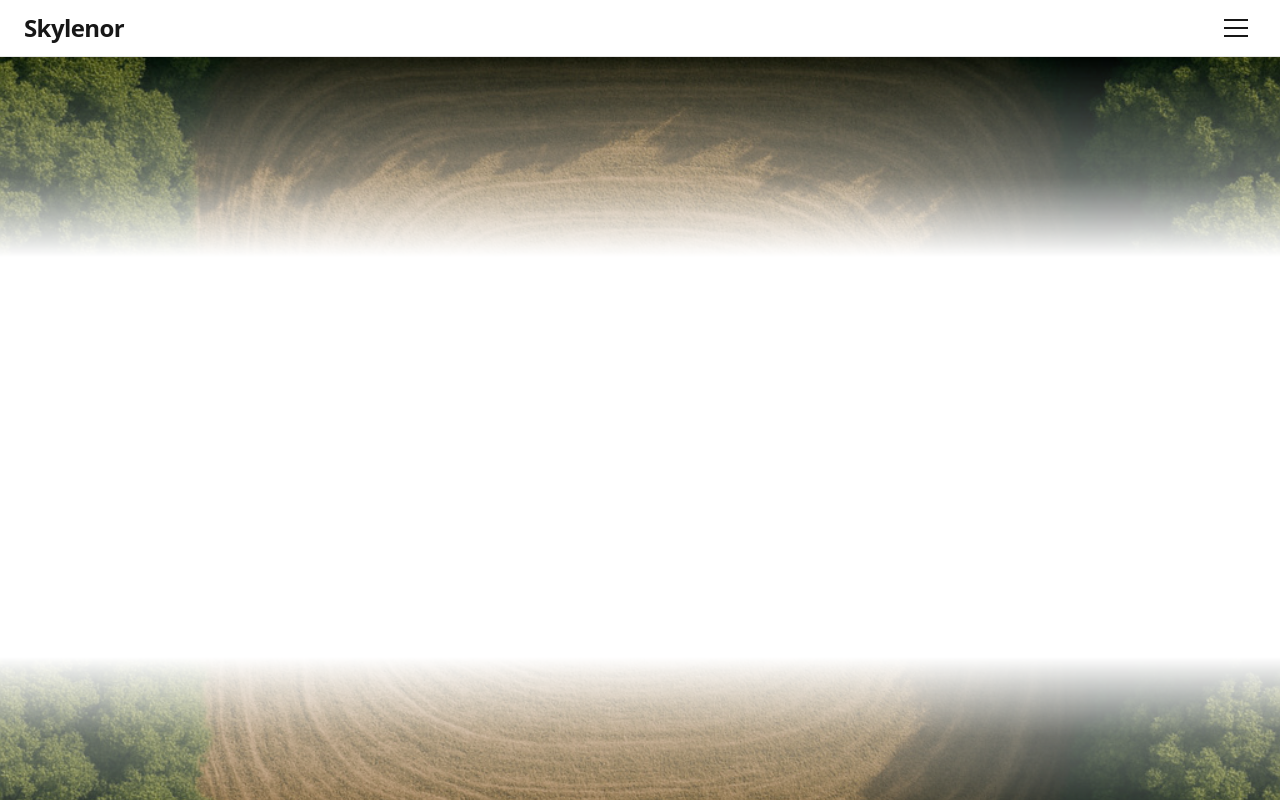
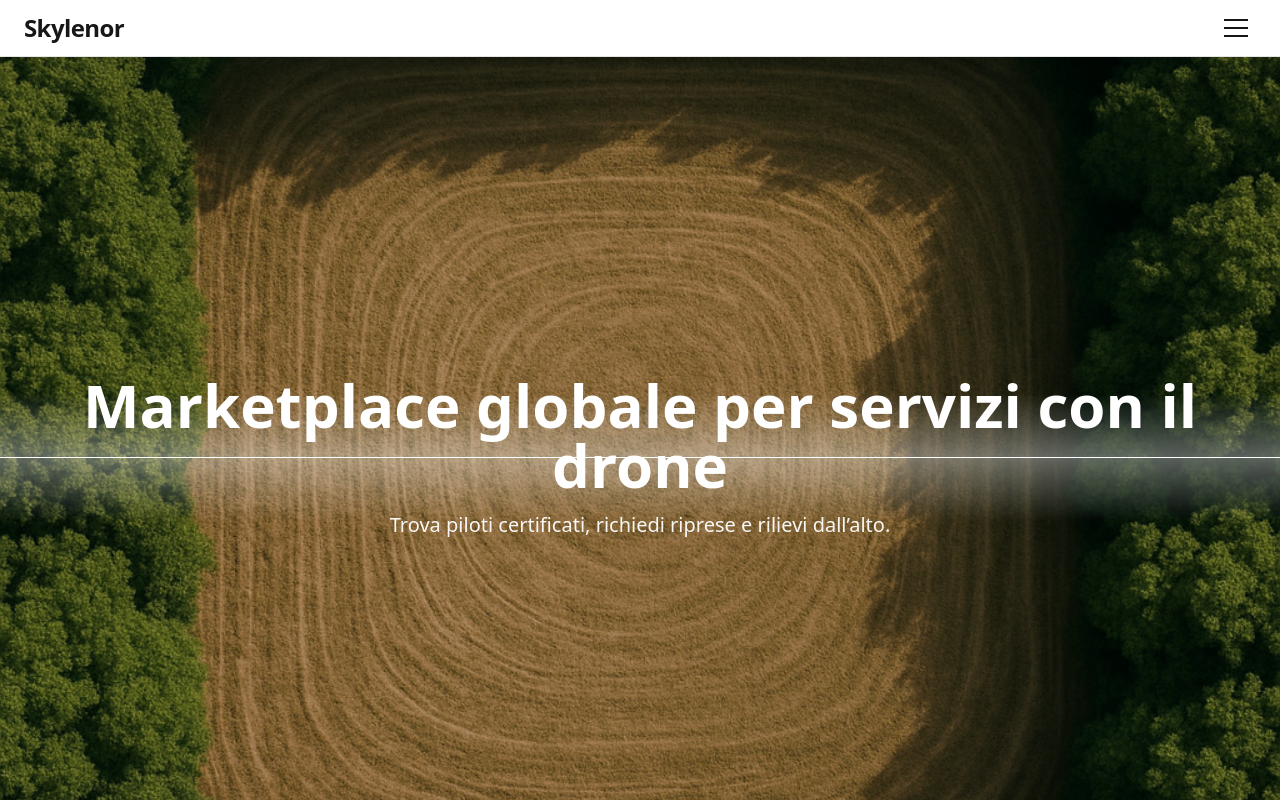
Before and after one commit to alessiomarciano007-prog/skylenor, a Next.js app: page / in a window 1280 px wide. Shown: the top 800 px of the page. Built offline with nearby package versions, Linux system fonts and the light colour scheme.

Commit message:
Update Section.tsx

```diff
--- a/app/components/Section.tsx
+++ b/app/components/Section.tsx
@@ -4,51 +4,53 @@ import React from "react";
 type Props = {
   children: React.ReactNode;
   className?: string;
-  /** percentuale della parte centrale completamente visibile (senza velo bianco) */
-  visibleCenterPct?: number; // es. 60 => 20% fade sopra + 20% fade sotto
-  /** morbidezza della sfumatura (più alto = più morbida), espresso in % dell’altezza */
-  softnessPct?: number; // es. 6-10 è un buon range
+  /** larghezza della parte centrale forte (0 = senza “rigone” bianco) */
+  bandPct?: number;      // es. 0–3
+  /** lunghezza della sfumatura sopra/sotto la giunzione */
+  featherPct?: number;   // es. 6–10
+  /** spostamento della giunzione (se serve) */
+  offsetPct?: number;    // es. -2..+2
 };
 
 export default function Section({
   children,
   className,
-  visibleCenterPct = 60,
-  softnessPct = 8,
+  bandPct = 0,       // nessun plateau: tutto graduale
+  featherPct = 8,    // quanto “larga” è la sfumatura
+  offsetPct = 0,     // 0 = centrata esattamente a metà sezione
 }: Props) {
-  // clamp parametri
-  const vis = Math.max(0, Math.min(100, visibleCenterPct));
-  const soft = Math.max(1, Math.min(20, softnessPct));
+  const mid = 50 + offsetPct;              // posizione giunzione (linea rossa)
+  const halfBand = bandPct / 2;
 
-  // Calcolo stop della maschera per l'overlay bianco
-  // useremo un overlay bianco che è VISIBILE solo ai bordi grazie alla mask
-  const edge = (100 - vis) / 2; // porzione per lato (es. vis=60 -> edge=20)
-  const s1 = Math.max(0, edge * 0.35); // primo step morbido
-  const s2 = Math.max(0, edge * 0.7);  // secondo step morbido
-  // gli stop per il lato inferiore sono speculari
+  // stop del mask (il bianco dell'overlay è visibile solo vicino alla giunzione)
+  const a = (mid - halfBand - featherPct).toFixed(2); // fine trasparenza sopra
+  const b = (mid - halfBand).toFixed(2);              // inizio “cuore”
+  const c = (mid + halfBand).toFixed(2);              // fine “cuore”
+  const d = (mid + halfBand + featherPct).toFixed(2); // inizio trasparenza sotto
 
-  const maskCSS = `linear-gradient(
+  const mask = `linear-gradient(
     to bottom,
-    rgba(0,0,0,0)   0%,    /* trasparente (niente bianco) */
-    rgba(0,0,0,0.4) 15%,   /* fade IN */
-    #000            25%,   /* inizio zona centrale visibile */
-    #000            75%,   /* fine zona centrale visibile */
-    rgba(0,0,0,0.4) 85%,   /* fade OUT */
-    rgba(0,0,0,0)   100%   /* trasparente */
+    rgba(0,0,0,0) 0%,
+    rgba(0,0,0,0) ${a}%,
+    rgba(0,0,0,0.35) ${b}%,
+    #000 ${mid - 0.1}%,
+    #000 ${mid + 0.1}%,
+    rgba(0,0,0,0.35) ${c}%,
+    rgba(0,0,0,0) ${d}%,
+    rgba(0,0,0,0) 100%
   )`;
+
   return (
     <section className={`relative w-full ${className ?? ""}`}>
-      {/* Contenuto (immagine + overlay scuro per testi) */}
       <div className="relative z-0">{children}</div>
-
-      {/* Overlay bianco con MASCHERA: bianco solo ai bordi, trasparente al centro */}
+      {/* velo bianco visibile solo attorno alla giunzione */}
       <div
         aria-hidden
         className="pointer-events-none absolute inset-0 z-10"
         style={{
           background: "#fff",
-          WebkitMaskImage: maskCSS,
-          maskImage: maskCSS,
+          WebkitMaskImage: mask,
+          maskImage: mask,
           WebkitMaskRepeat: "no-repeat",
           maskRepeat: "no-repeat",
           WebkitMaskSize: "100% 100%",
```
